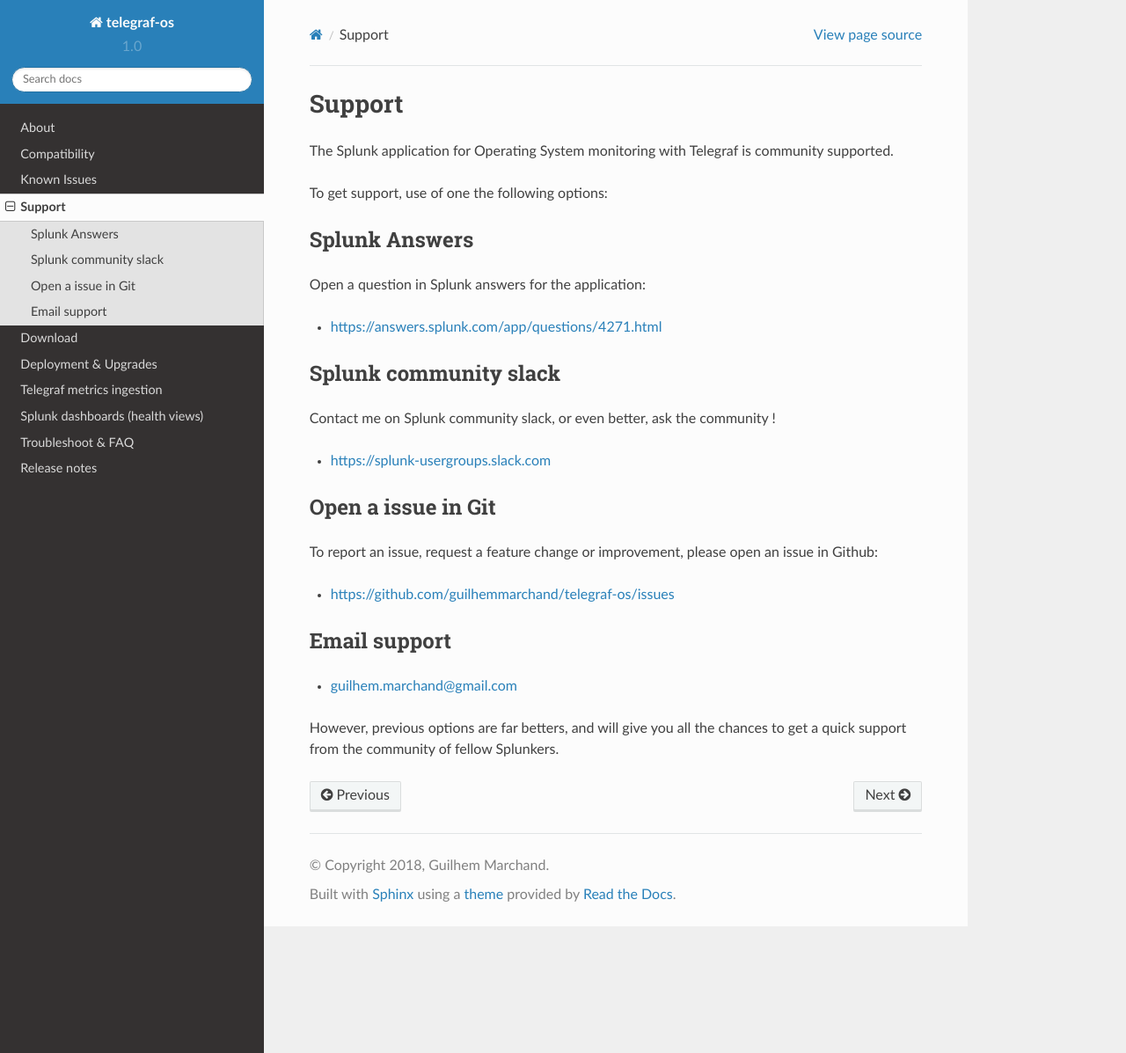
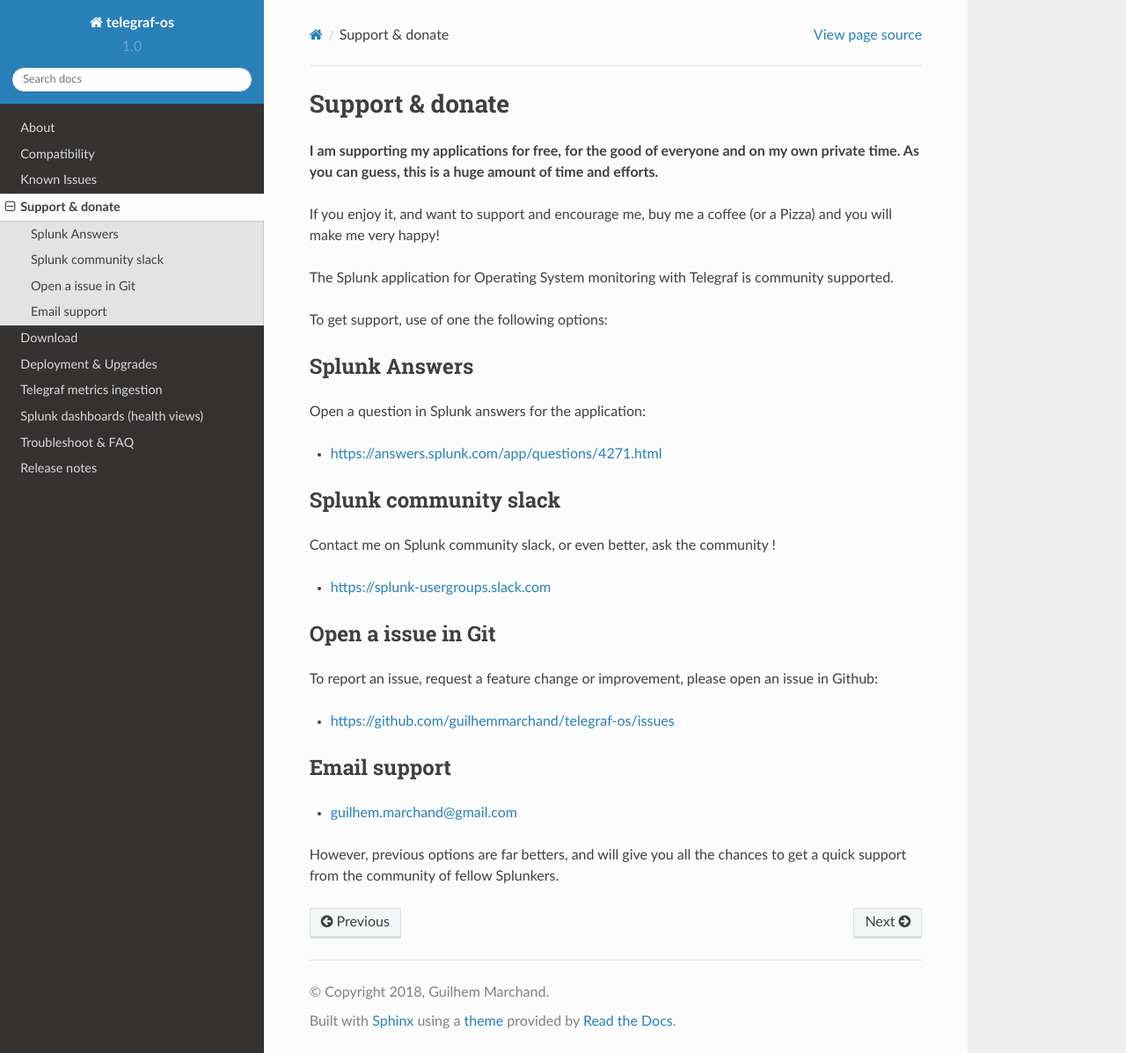
Before and after one commit to guilhemmarchand/telegraf-os, a Sphinx documentation site: the page built from docs/support.rst, in a window 1280 px wide and 1197 px high. Shown: the whole window at 88% size. Built offline with Sphinx 7.4.7 and the Read the Docs theme 2.0.0, drawn with Linux system fonts in a browser that asks for light colours.

Commit message:
buy me a coffee

```diff
--- a/docs/support.rst
+++ b/docs/support.rst
@@ -1,5 +1,15 @@
-Support
-#######
+Support & donate
+################
+
+**I am supporting my applications for free, for the good of everyone and on my own private time. As you can guess, this is a huge amount of time and efforts.**
+
+If you enjoy it, and want to support and encourage me, buy me a coffee (or a Pizza) and you will make me very happy!
+
+|location_link|
+
+.. |location_link| raw:: html
+
+    <script type="text/javascript" src="https://cdnjs.buymeacoffee.com/1.0.0/button.prod.min.js" data-name="bmc-button" data-slug="guilhemmarchand" data-color="#5F7FFF" data-emoji="🍕"  data-font="Cookie" data-text="Buy me a pizza" data-outline-color="#000000" data-font-color="#ffffff" data-coffee-color="#FFDD00" ></script>
 
 The Splunk application for Operating System monitoring with Telegraf is community supported.
 
```
